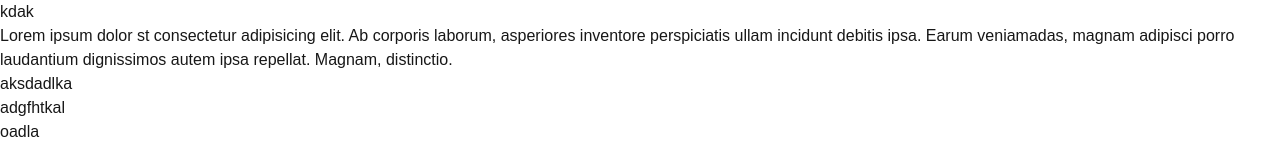
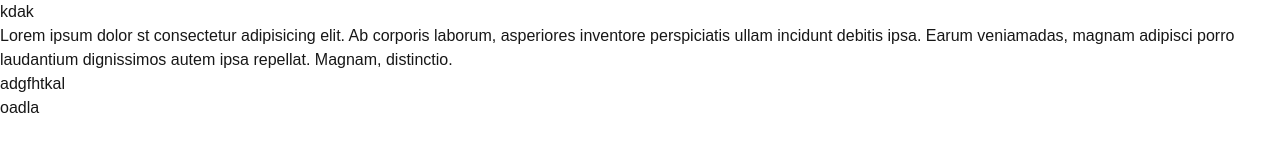
Before and after one commit to omar-faruk72/docker-larn, a Next.js app: page / in a window 1280 px wide. Shown: the top 162 px of the page. Built offline with nearby package versions, Linux system fonts and the light colour scheme.

Commit message:
adde an docker error solve

```diff
--- a/app/page.tsx
+++ b/app/page.tsx
@@ -10,7 +10,6 @@ export default function Home() {
         Earum veniamadas, magnam adipisci porro laudantium dignissimos autem ipsa
         repellat. Magnam, distinctio.
       </p>
-      <h1>aksdadlka</h1>
       <p>adgfhtkal</p>
       <h1> oadla </h1>
     </div>
```
